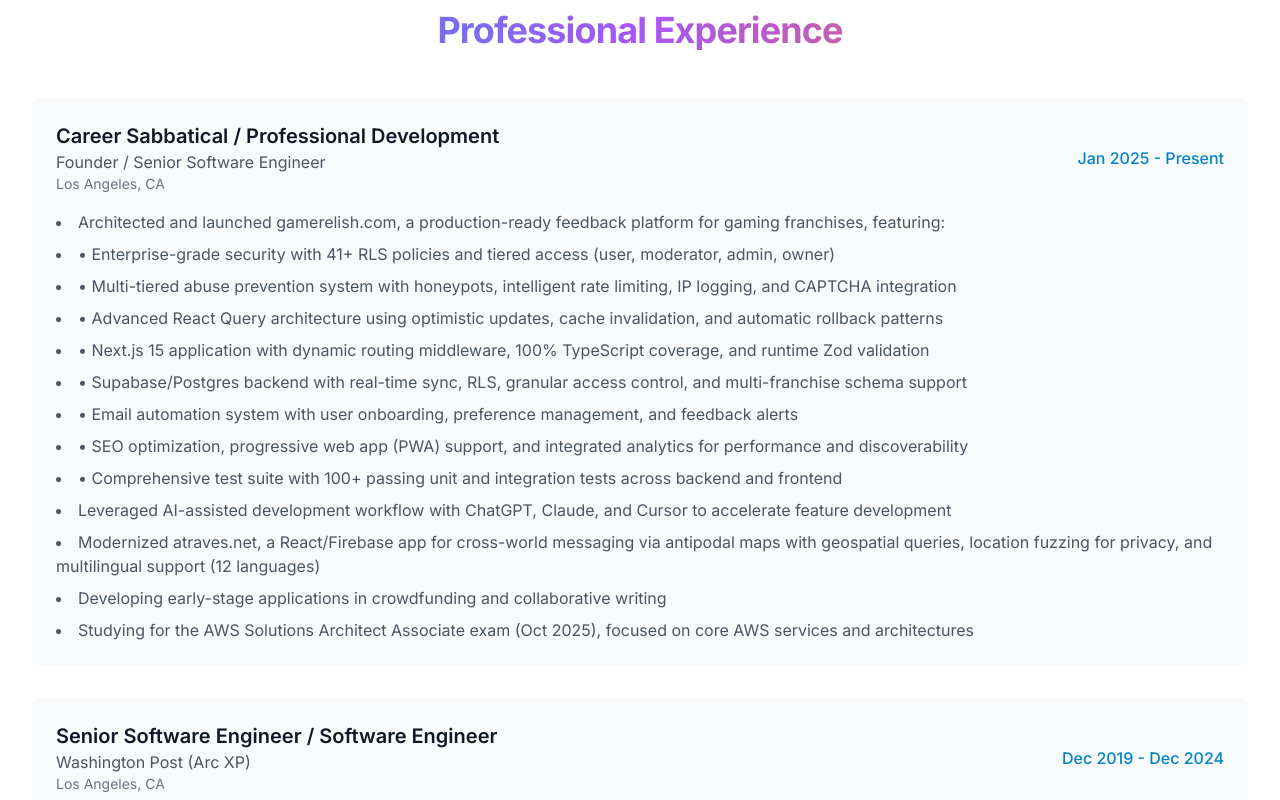
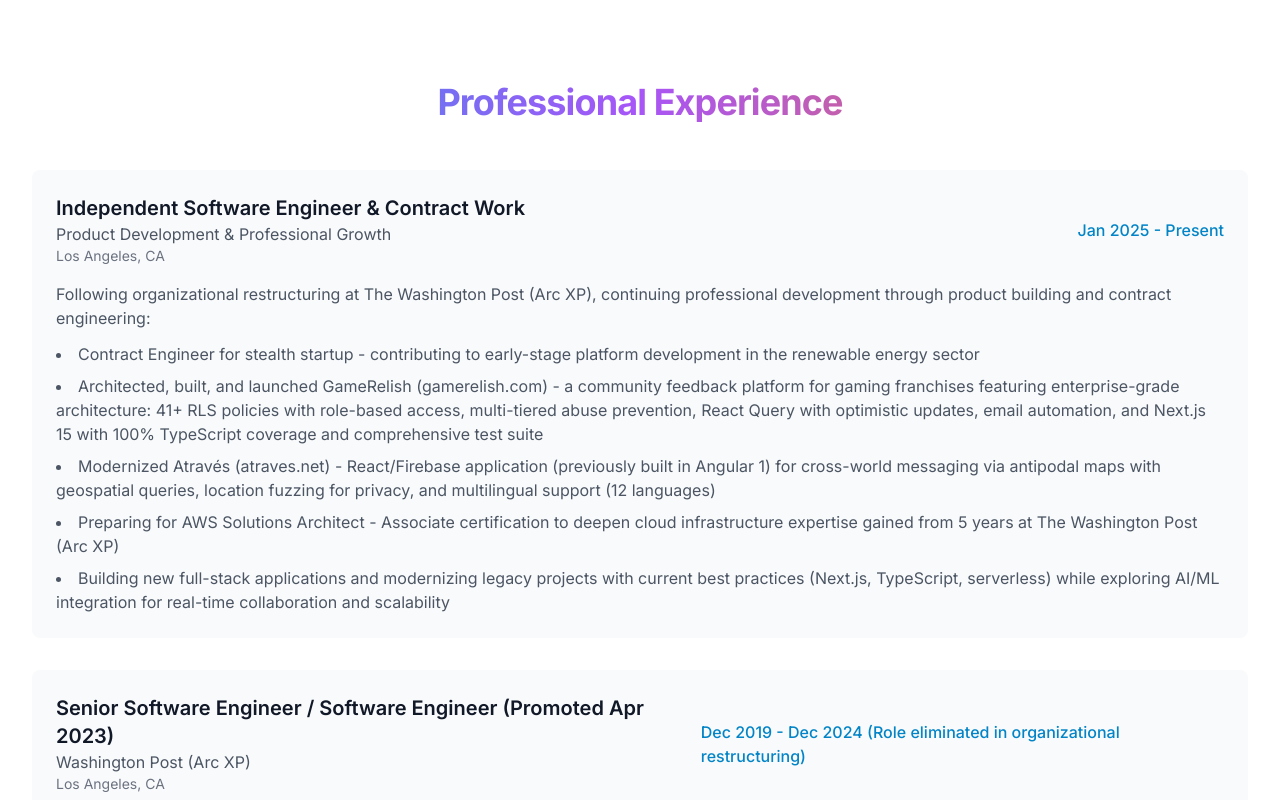
Before and after one commit to jb714/justinbell-me, a Next.js app: page / in a window 1280 px wide. Shown: the part 1960-2760 px from the top of the page. Built offline with nearby package versions, Linux system fonts and the light colour scheme.

Commit message:
Changes to About page, Resume.tsx and resume.pdf to better reflect my current career journey. Also deprecating 2 of the "Coming Soon" projects until there is ore to share on that front.

```diff
--- a/components/About.tsx
+++ b/components/About.tsx
@@ -17,10 +17,10 @@
           <div className="grid md:grid-cols-2 gap-12 items-center">
             <div className="space-y-6">
               <p className="text-gray-600 dark:text-gray-300">
-              I'm a Senior Software Engineer with a passion for building scalable systems, streamlining architecture, and shipping thoughtful product features. At The Washington Post’s Arc XP, I solution-designed and shipped features across its most-used applications—Composer, WebSked, and Trident—building and enhancing tools for thousands of internal and client users, powering experiences for tens of millions of downstream users across global sites.
+              I'm a Senior Software Engineer with a passion for building scalable systems, streamlining architecture, and shipping thoughtful product features. At The Washington Post (Arc XP), I solution-designed and shipped features across its most-used applications—Composer, WebSked, and Trident—building and enhancing tools for thousands of internal and client users, powering experiences for tens of millions of downstream users across global sites.
               </p>
               <p className="text-gray-600 dark:text-gray-300">
-              I'm currently on a focused career sabbatical, sharpening my system design and cloud architecture skills as I prepare for the AWS Certified Solutions Architect – Associate exam. During this time, I’ve been modernizing Através, a legacy geolocation and messaging app; architecting and scaling GameRelish, a feedback marketplace for games; and building additional full-stack applications in crowdfunding, blockchain, and real-time collaboration.
+              Following organizational restructuring at The Washington Post (Arc XP), I'm continuing professional development through product building and contract engineering. I'm currently a Contract Engineer for a stealth startup in the renewable energy sector, contributing to early-stage platform development. I've also architected and launched GameRelish, a community feedback platform for gaming franchises, and modernized Através, a React/Firebase app for cross-world messaging via antipodal maps. As I prepare for the AWS Certified Solutions Architect – Associate exam, I'm deepening the cloud infrastructure expertise I gained over 5 years at The Washington Post.
               </p>
               <p className="text-gray-600 dark:text-gray-300">
                 Regardless of what I'm doing exactly, I’m always drawn to work that lives at the intersection of technology, creativity, and connection.
--- a/components/Projects.tsx
+++ b/components/Projects.tsx
@@ -13,28 +13,28 @@
   },
   {
     title: 'Através',
-    description: 'Através is an interactive web app that lets users discover and explore the antipode—the exact opposite point on Earth—for any location. Features include real-time map rendering, address and landmark geocoding, support for 12 languages, and a whimsical “Message in a Bottle” system that lets users leave or discover anonymous messages on the other side of the world.',
+    description: 'Através is an interactive web app that lets users discover and explore the antipode—the exact opposite point on Earth—for any location. Features include real-time map rendering, address and landmark geocoding, support for 12 languages, and a whimsical "Message in a Bottle" system that lets users leave or discover anonymous messages on the other side of the world.',
     technologies: ['React', 'TypeScript', 'Google Maps API', 'Chakra UI', 'Firebase', 'Firestore'],
     image: '/atraves_screenshot.png',
     link: 'https://atraves.net',
     status: 'live',
   },
-  {
-    title: 'Coming Soon',
-    description: 'A crowdfunding platform with blockchain integration, community-driven features and a fun twist.',
-    technologies: ['Next.js', 'TypeScript', 'Tailwind CSS', 'Node.js', 'Solana, Supabase'],
-    image: '/bread.svg',
-    link: '#',
-    status: 'coming_soon',
-  },
-  {
-    title: 'Coming Soon',
-    description: 'A community platform that reimagines how people connect and create together.',
-    technologies: ['React', 'Node.js', 'Socket.io', 'PostgreSQL'],
-    image: '/bread.svg',
-    link: '#',
-    status: 'coming_soon',
-  }
+  // {
+  //   title: 'Coming Soon',
+  //   description: 'A crowdfunding platform with blockchain integration, community-driven features and a fun twist.',
+  //   technologies: ['Next.js', 'TypeScript', 'Tailwind CSS', 'Node.js', 'Solana, Supabase'],
+  //   image: '/bread.svg',
+  //   link: '#',
+  //   status: 'coming_soon',
+  // },
+  // {
+  //   title: 'Coming Soon',
+  //   description: 'A community platform that reimagines how people connect and create together.',
+  //   technologies: ['React', 'Node.js', 'Socket.io', 'PostgreSQL'],
+  //   image: '/bread.svg',
+  //   link: '#',
+  //   status: 'coming_soon',
+  // }
 ]
 
 const Projects = () => {
--- a/components/Resume.tsx
+++ b/components/Resume.tsx
@@ -2,32 +2,34 @@
 
 import { motion } from 'framer-motion'
 
-const experience = [
+interface ExperienceItem {
+  title: string
+  company: string
+  period: string
+  location: string
+  intro?: string
+  description: string[]
+}
+
+const experience: ExperienceItem[] = [
   {
-    title: 'Career Sabbatical / Professional Development',
-    company: 'Founder / Senior Software Engineer',
+    title: 'Independent Software Engineer & Contract Work',
+    company: 'Product Development & Professional Growth',
     period: 'Jan 2025 - Present',
     location: 'Los Angeles, CA',
+    intro: 'Following organizational restructuring at The Washington Post (Arc XP), continuing professional development through product building and contract engineering:',
     description: [
-      'Architected and launched gamerelish.com, a production-ready feedback platform for gaming franchises, featuring:',
-      '• Enterprise-grade security with 41+ RLS policies and tiered access (user, moderator, admin, owner)',
-      '• Multi-tiered abuse prevention system with honeypots, intelligent rate limiting, IP logging, and CAPTCHA integration',
-      '• Advanced React Query architecture using optimistic updates, cache invalidation, and automatic rollback patterns',
-      '• Next.js 15 application with dynamic routing middleware, 100% TypeScript coverage, and runtime Zod validation',
-      '• Supabase/Postgres backend with real-time sync, RLS, granular access control, and multi-franchise schema support',
-      '• Email automation system with user onboarding, preference management, and feedback alerts',
-      '• SEO optimization, progressive web app (PWA) support, and integrated analytics for performance and discoverability',
-      '• Comprehensive test suite with 100+ passing unit and integration tests across backend and frontend',
-      'Leveraged AI-assisted development workflow with ChatGPT, Claude, and Cursor to accelerate feature development',
-      'Modernized atraves.net, a React/Firebase app for cross-world messaging via antipodal maps with geospatial queries, location fuzzing for privacy, and multilingual support (12 languages)',
-      'Developing early-stage applications in crowdfunding and collaborative writing',
-      'Studying for the AWS Solutions Architect Associate exam (Oct 2025), focused on core AWS services and architectures',
+      'Contract Engineer for stealth startup - contributing to early-stage platform development in the renewable energy sector',
+      'Architected, built, and launched GameRelish (gamerelish.com) - a community feedback platform for gaming franchises featuring enterprise-grade architecture: 41+ RLS policies with role-based access, multi-tiered abuse prevention, React Query with optimistic updates, email automation, and Next.js 15 with 100% TypeScript coverage and comprehensive test suite',
+      'Modernized Através (atraves.net) - React/Firebase application (previously built in Angular 1) for cross-world messaging via antipodal maps with geospatial queries, location fuzzing for privacy, and multilingual support (12 languages)',
+      'Preparing for AWS Solutions Architect - Associate certification to deepen cloud infrastructure expertise gained from 5 years at The Washington Post (Arc XP)',
+      'Building new full-stack applications and modernizing legacy projects with current best practices (Next.js, TypeScript, serverless) while exploring AI/ML integration for real-time collaboration and scalability'
     ],
   },
   {
-    title: 'Senior Software Engineer / Software Engineer',
+    title: 'Senior Software Engineer / Software Engineer (Promoted Apr 2023)',
     company: 'Washington Post (Arc XP)',
-    period: 'Dec 2019 - Dec 2024',
+    period: 'Dec 2019 - Dec 2024 (Role eliminated in organizational restructuring)',
     location: 'Los Angeles, CA',
     description: [
       'Led rebuild of WebSked\'s List View using React, refactoring legacy AngularJS CMS code for scalability and maintainability',
@@ -90,6 +92,9 @@
                     {job.period}
                   </span>
                 </div>
+                {job.intro && (
+                  <p className="mb-3 text-gray-600 dark:text-gray-300">{job.intro}</p>
+                )}
                 <ul className="list-disc list-inside space-y-2 text-gray-600 dark:text-gray-300">
                   {job.description.map((item, i) => (
                     <li key={i}>{item}</li>
```
Also changed, not shown: 1 other file (tests, documents, lock files or other folders).
